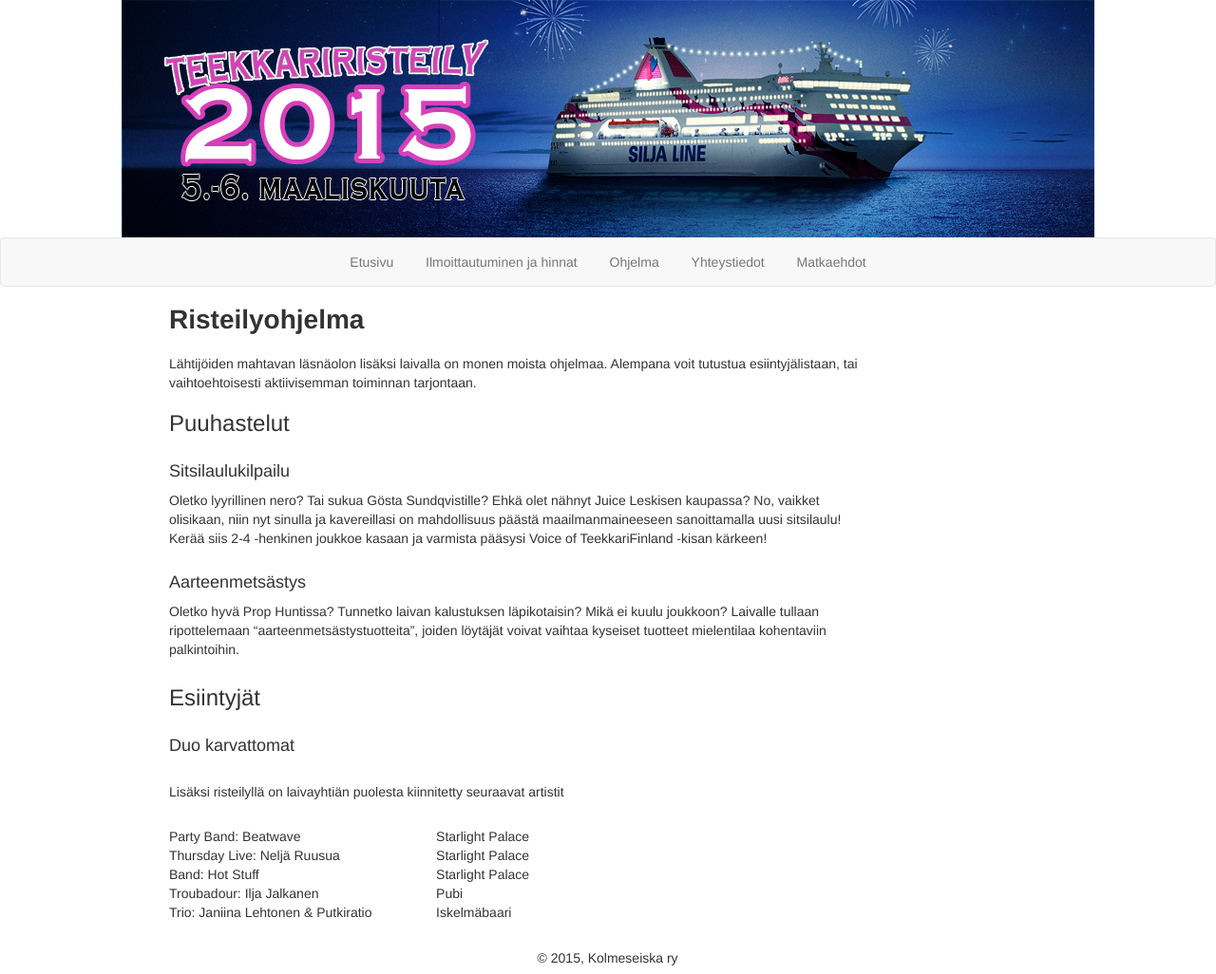
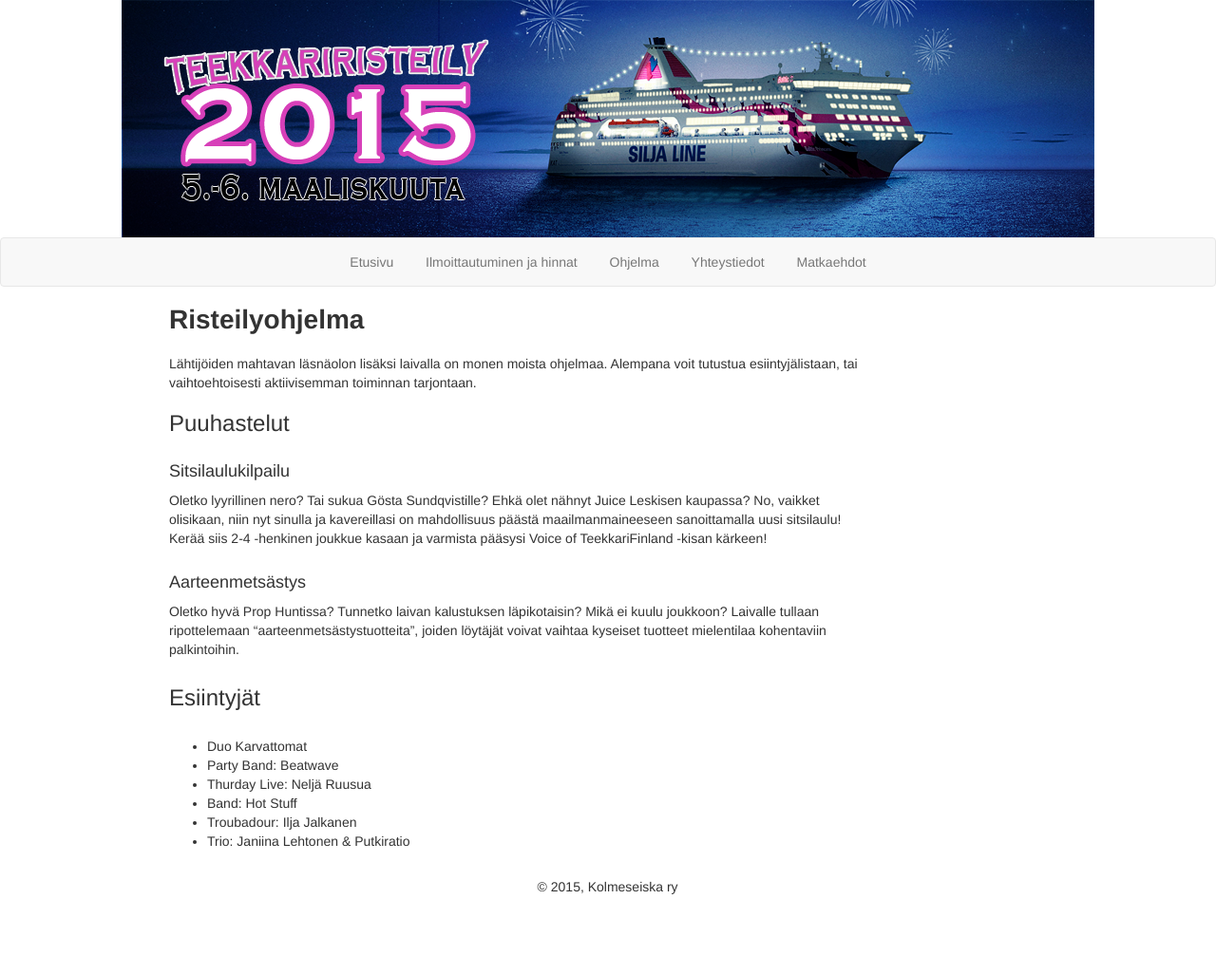
Before and after one commit to kolmeseiska/kolmeseiska.github.io, a Jekyll site: the page built from program/index.html, in a window 1280 px wide. Shown: the whole page at 95% size. Built offline with Jekyll 4.4.1, drawn with Linux system fonts in a browser that asks for light colours; nearby versions of some CDN libraries; some web fonts are replaced; after the commit the page ends 951 px from its top, so only the background shows below that.

Commit message:
Modified program's structure

```diff
--- a/program/index.html
+++ b/program/index.html
@@ -23,7 +23,7 @@ title: Ohjelma
   <h4>Sitsilaulukilpailu</h4>
   <p>
   Oletko lyyrillinen nero? Tai sukua Gösta Sundqvistille? Ehkä olet nähnyt Juice Leskisen kaupassa? No, vaikket olisikaan, niin nyt sinulla ja kavereillasi on mahdollisuus päästä maailmanmaineeseen sanoittamalla uusi sitsilaulu!
-  Kerää siis 2-4 -henkinen joukkoe kasaan ja varmista pääsysi Voice of TeekkariFinland -kisan kärkeen!
+  Kerää siis 2-4 -henkinen joukkue kasaan ja varmista pääsysi Voice of TeekkariFinland -kisan kärkeen!
   </p>
 </article>
 <article>
@@ -41,49 +41,12 @@ title: Ohjelma
 
 <h3>Esiintyjät</h3>
 <article>
-  <h4>Duo karvattomat</h4>
-  <p></p>
+  <ul>
+    <li>Duo Karvattomat</li>
+    <li>Party Band: Beatwave</li>
+    <li>Thurday Live: Neljä Ruusua</li>
+    <li>Band: Hot Stuff</li>
+    <li>Troubadour: Ilja Jalkanen</li>
+    <li> Trio: Janiina Lehtonen & Putkiratio</li>
+  </ul>
 </article>
-<p>Lisäksi risteilyllä on laivayhtiän puolesta kiinnitetty seuraavat artistit</p>
-<article>
-  <div>
-    <div style="display:inline-block; width: 30%">
-      Party Band: Beatwave
-    </div>
-    <div style="display:inline-block; width: 30%; clear:right">
-      Starlight Palace
-    </div>
-  </div>
-  <div>
-    <div style="display:inline-block; width: 30%">
-      Thursday Live: Neljä Ruusua
-    </div>
-     <div style="display:inline-block; width: 30%; clear:right">
-      Starlight Palace
-    </div>
-  </div>
-  <div>
-    <div style="display:inline-block; width: 30%">
-      Band: Hot Stuff
-    </div>
-    <div style="display:inline-block; width: 30%; clear:right">
-      Starlight Palace
-    </div>
-  </div>
-  <div>
-    <div style="display:inline-block; width: 30%">
-      Troubadour: Ilja Jalkanen
-    </div>
-    <div style="display:inline-block; width: 30%; clear: right">
-      Pubi
-    </div>
-  </div>
-  <div>
-    <div style="display:inline-block; width: 30%">
-      Trio: Janiina Lehtonen & Putkiratio
-    </div>
-    <div style="display:inline-block; width: 30%; clear:right">
-      Iskelmäbaari
-    </div>
-  </div>
-</article>
```
